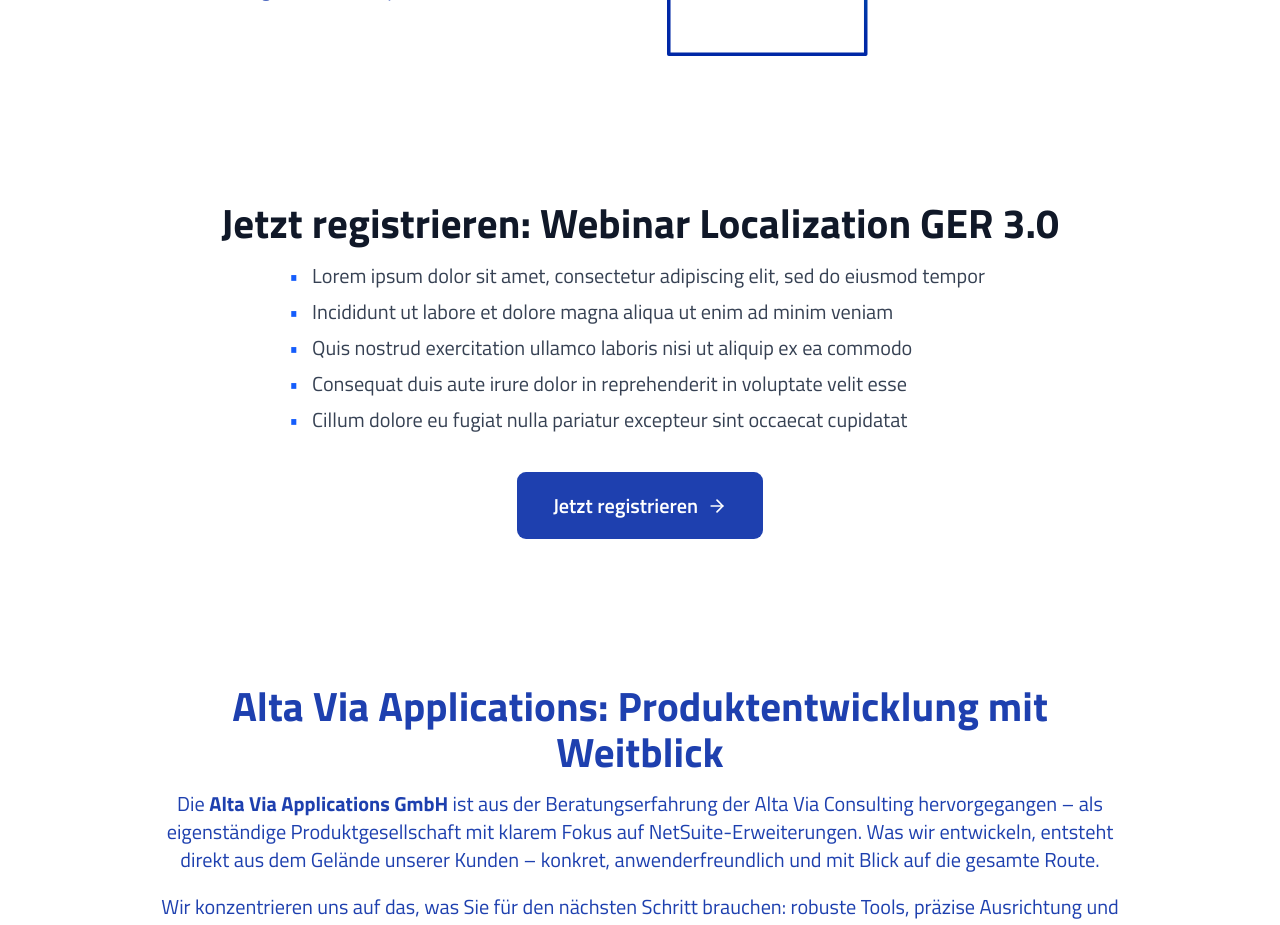
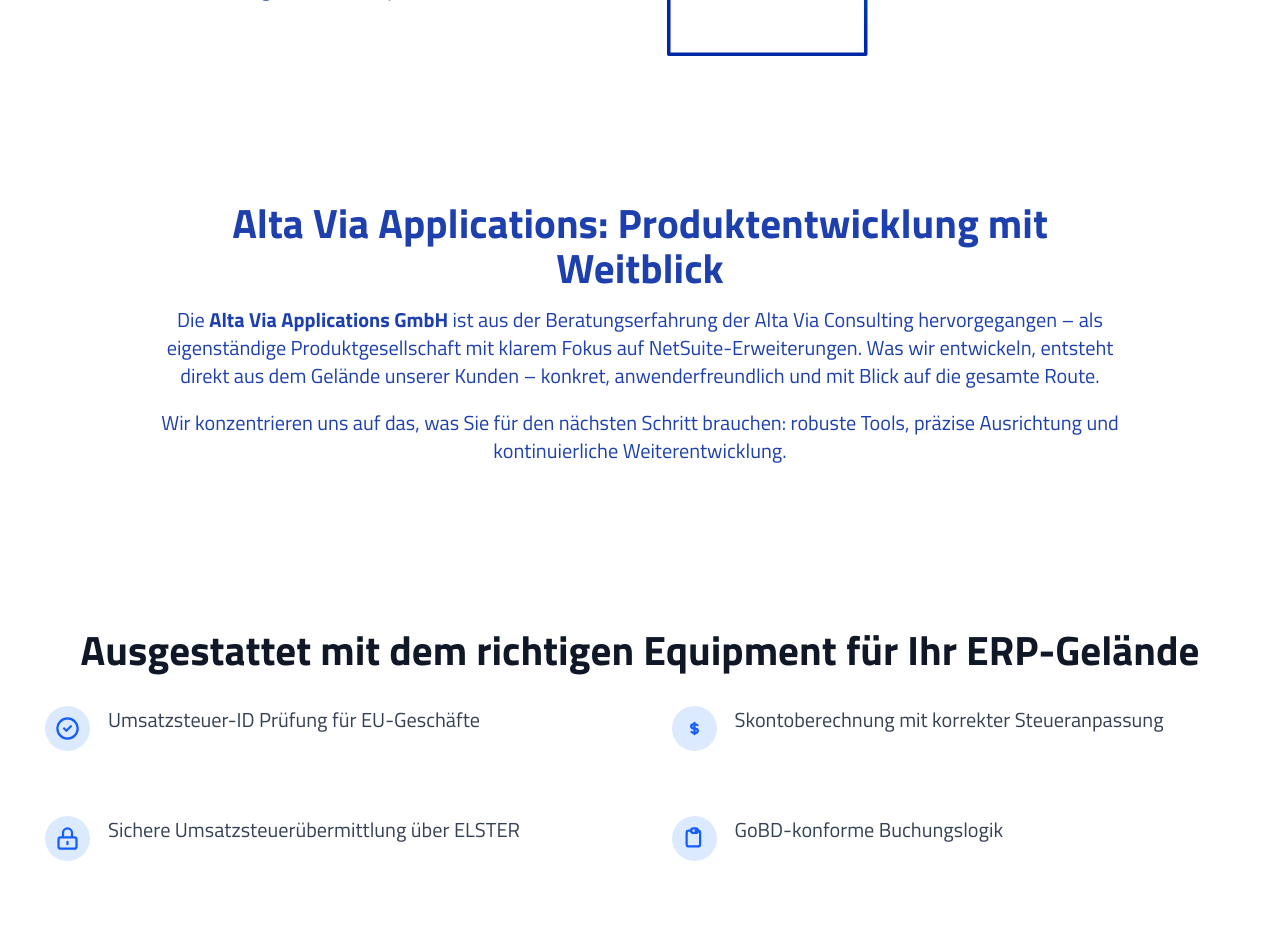
Before and after one commit to Altavia-web/altaviaa.ai, a Next.js app: page / in a window 1280 px wide. Shown: the part 1560-2485 px from the top of the page. Built offline with nearby package versions, Linux system fonts and the light colour scheme.

Commit message:
löscchen

```diff
--- a/app/page.tsx
+++ b/app/page.tsx
@@ -1,7 +1,6 @@
 import Footer from "@/components/Footer";
 import HomeHero from "@/components/sections/home/home-hero";
 import HomeMarketOptimization from "@/components/sections/home/home-market-optimization";
-import HomeWebinar from "@/components/sections/home/home-webinar";
 import HomeCompany from "@/components/sections/home/home-company";
 import HomeLocalization from "@/components/sections/home/home-localization";
 import HomeDatev from "@/components/sections/home/home-datev";
@@ -14,7 +13,6 @@
     <div className="min-h-screen">
       <HomeHero />
       <HomeMarketOptimization />
-      <HomeWebinar />
       <HomeCompany />
       <HomeLocalization />
       <HomeDatev />
```
